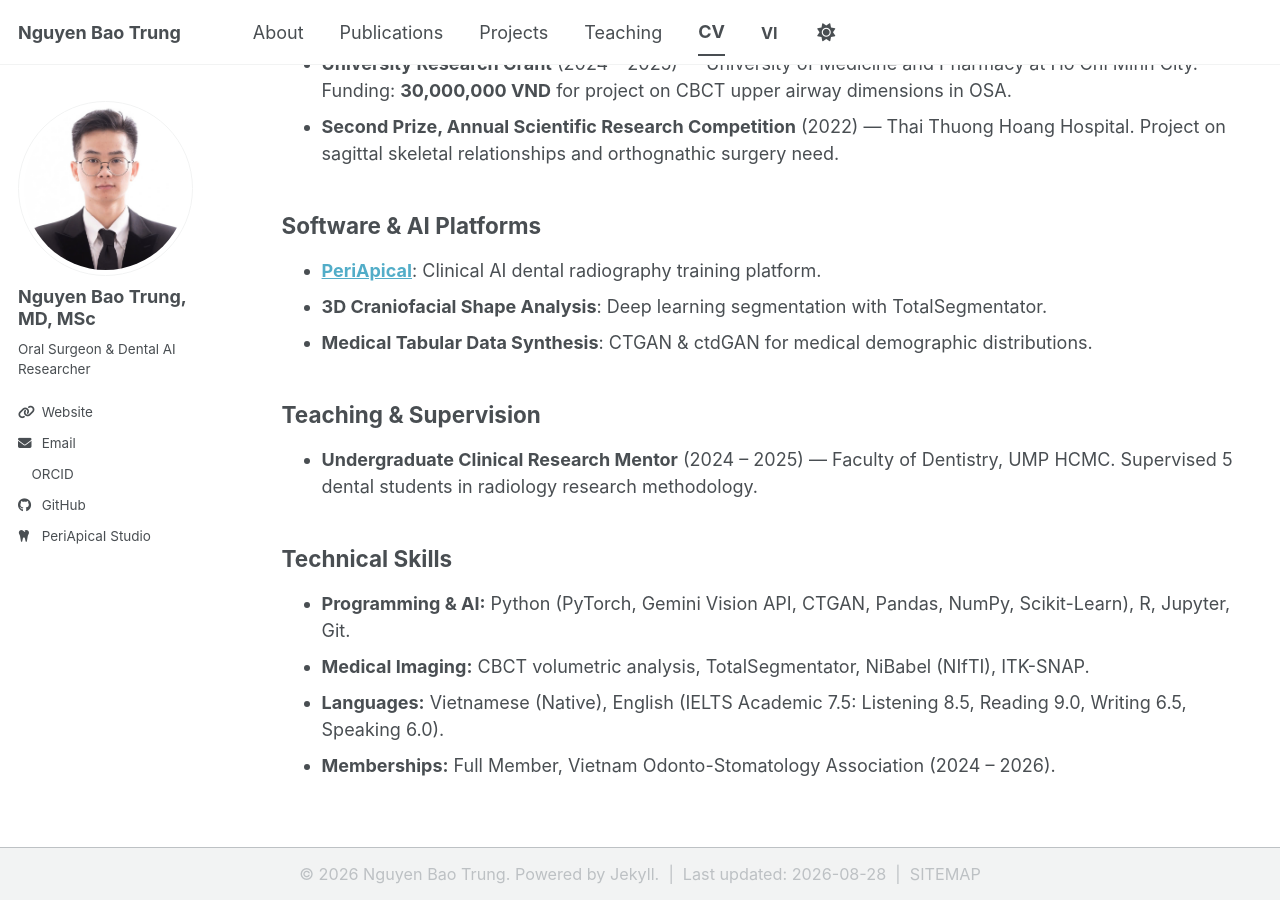
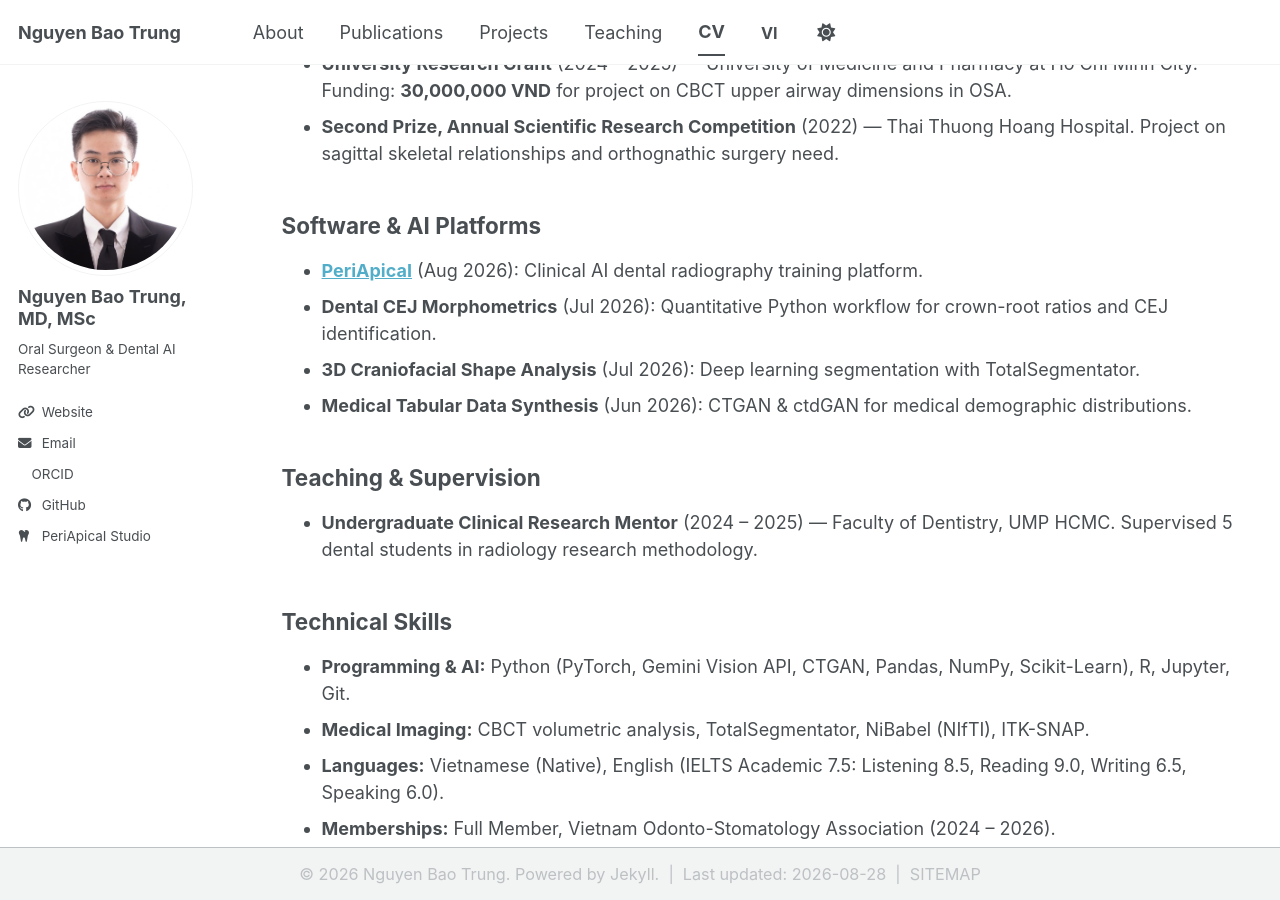
Before and after one commit to trungnb/trungnb.github.io, a Jekyll site: the page built from _pages/cv.md, in a window 1280 px wide and 900 px high, scrolled down 1402 px. Built offline with Jekyll 4.4.1, drawn with Linux system fonts in a browser that asks for light colours; a style sheet for code colours, icons or effects is not loaded.

Commit message:
Update CV with CEJ project and correct project dates

```diff
--- a/_pages/cv.md
+++ b/_pages/cv.md
@@ -43,9 +43,10 @@ redirect_from:
 * **Second Prize, Annual Scientific Research Competition** (2022) — Thai Thuong Hoang Hospital. Project on sagittal skeletal relationships and orthognathic surgery need.
 
 ## Software & AI Platforms
-* **[PeriApicaI](https://periapical.ai.studio)**: Clinical AI dental radiography training platform.
-* **3D Craniofacial Shape Analysis**: Deep learning segmentation with TotalSegmentator.
-* **Medical Tabular Data Synthesis**: CTGAN & ctdGAN for medical demographic distributions.
+* **[PeriApicaI](https://periapical.ai.studio)** (Aug 2026): Clinical AI dental radiography training platform.
+* **Dental CEJ Morphometrics** (Jul 2026): Quantitative Python workflow for crown-root ratios and CEJ identification.
+* **3D Craniofacial Shape Analysis** (Jul 2026): Deep learning segmentation with TotalSegmentator.
+* **Medical Tabular Data Synthesis** (Jun 2026): CTGAN & ctdGAN for medical demographic distributions.
 
 ## Teaching & Supervision
 * **Undergraduate Clinical Research Mentor** (2024 – 2025) — Faculty of Dentistry, UMP HCMC. Supervised 5 dental students in radiology research methodology.
```
Also changed, not shown: _pages/cv-vi.md (+4 -3 lines).
